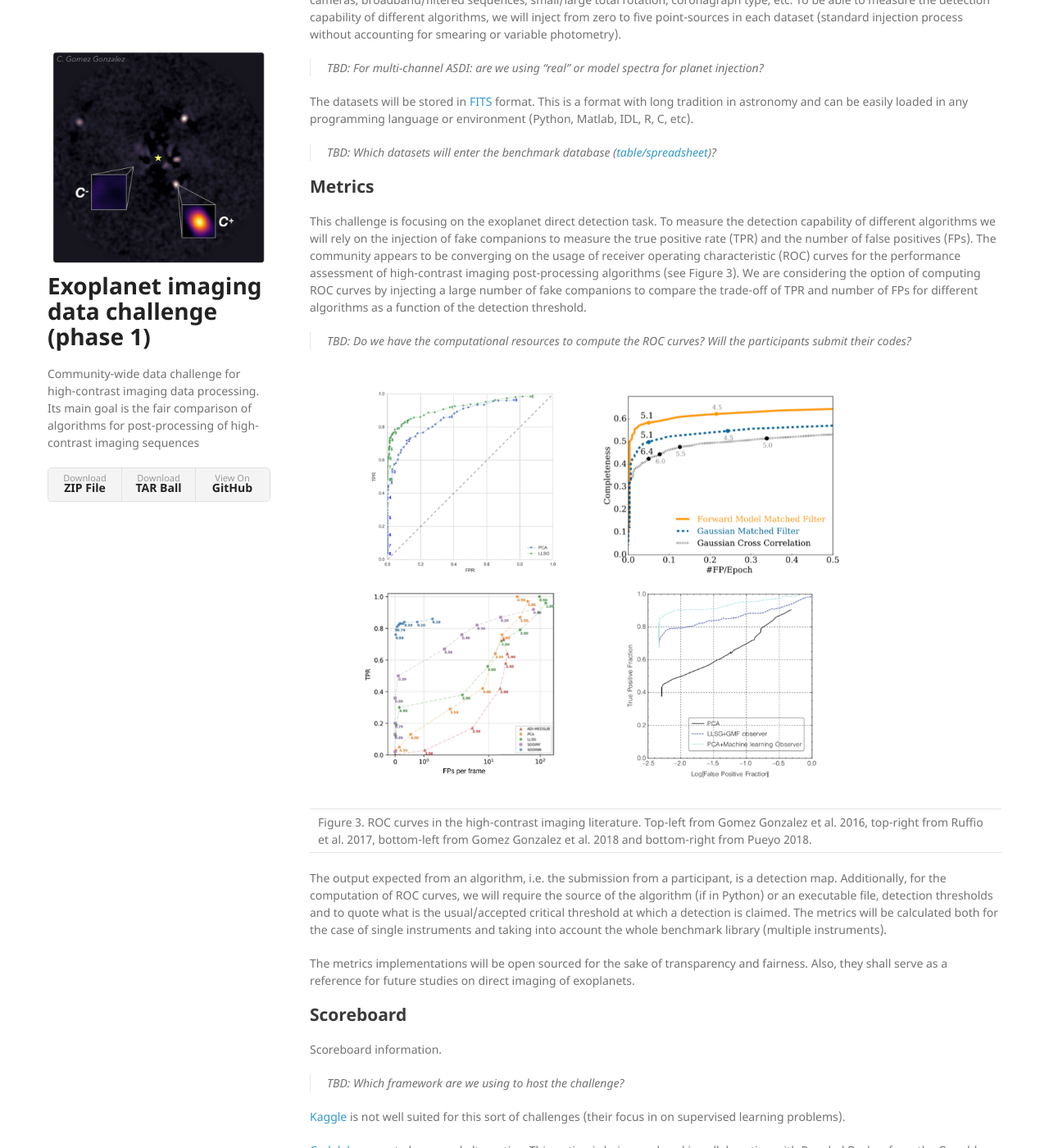
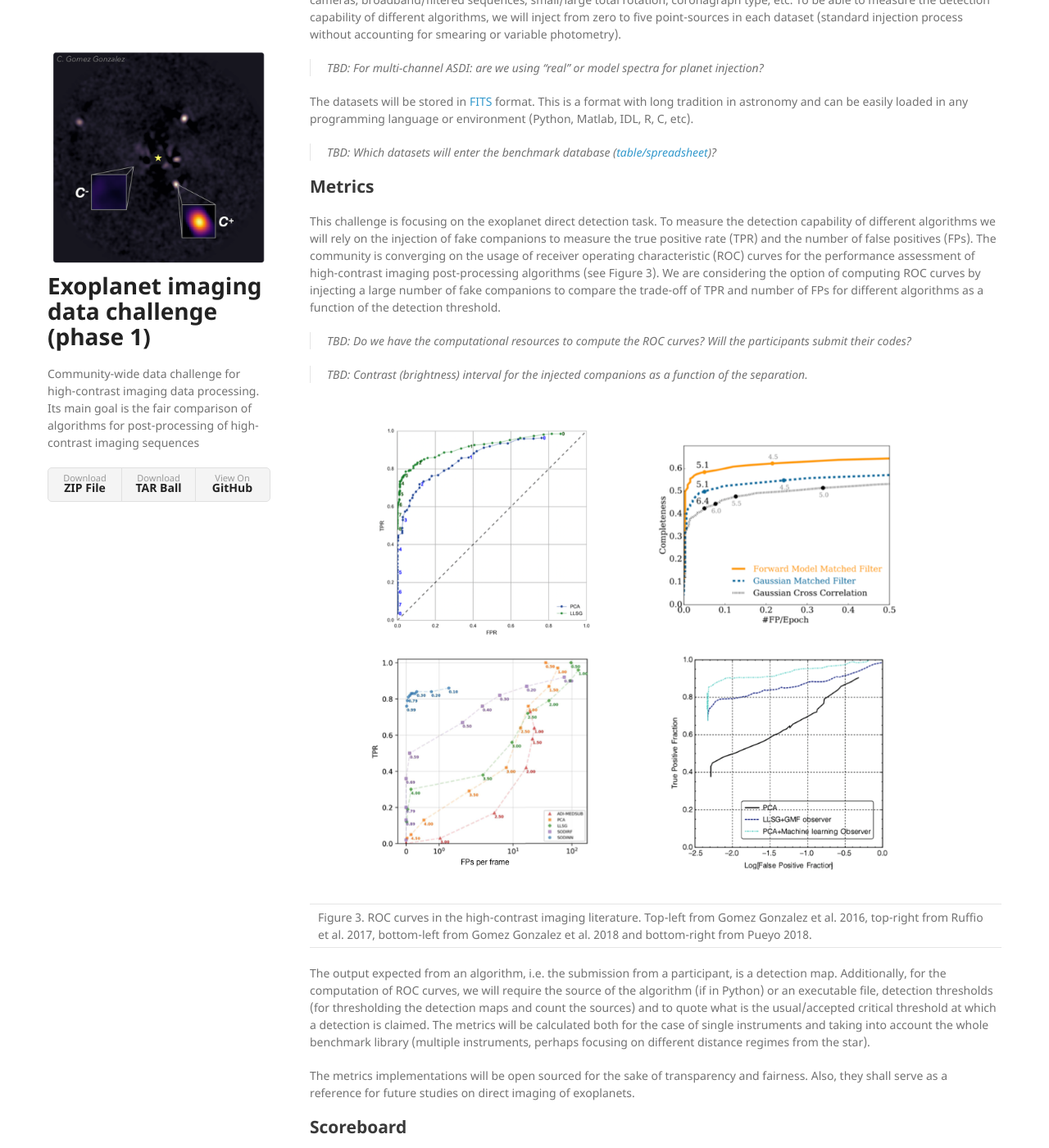
Before and after one commit to carlgogo/exoimaging_challenge, a Jekyll site: the page built from index.md, in a window 1280 px wide and 1400 px high, scrolled down 2145 px. Shown: the whole window at 82% size. Built offline with Jekyll 4.4.1, drawn with Linux system fonts in a browser that asks for light colours; nearby versions of some CDN libraries; our own code applies the rules of GitHub Pages for plain Markdown files; some of the changed text lies outside the part shown.

Commit message:
Restructuring. Adding info on metrics

```diff
--- a/index.md
+++ b/index.md
@@ -20,4 +20,13 @@
 
 ---
 # References
-A non-exhaustive list of past and on-going astronomical data challenges can be found [here](pages/references.md).
+A non-exhaustive list of past and on-going astronomical data challenges can be found below.
+
+* Supernova Photometric Classification Challenge (Kessler 2010). [Arxiv](https://arxiv.org/abs/1001.5210).
+* Results from the Supernova Photometric Classification Challenge (Kessler 2010). [Arxiv](https://arxiv.org/abs/1008.1024).
+* Radial-velocity Fitting Challenge I (Dumusque 2017). [Arxiv](https://arxiv.org/abs/1607.06487).
+* Radial-velocity Fitting Challenge II (Dumusque et al. 2017). [Arxiv](https://arxiv.org/abs/1609.03674).
+* The Strong Gravitational Lens Finding Challenge (Metcalf 2018). [Arxiv](https://arxiv.org/abs/1802.03609).
+* [WFIRST: Microlensing Analysis Data Challenge](http://microlensing-source.org/).
+* [WFIRST Exoplanet Data Challenges](https://wfirst.ipac.caltech.edu/sims/CGI_Data_Challenges.html).
+* [The Photometric LSST Astronomical Time-Series Classification Challenge (PLAsTiCC)](https://plasticcblog.wordpress.com/).
--- a/pages/metrics.md
+++ b/pages/metrics.md
@@ -1,11 +1,13 @@
-This challenge is focusing on the exoplanet direct detection task. To measure the detection capability of different algorithms we will rely on the injection of fake companions to measure the true positive rate (TPR) and the number of false positives (FPs). The community appears to be converging on the usage of receiver operating characteristic (ROC) curves for the performance assessment of high-contrast imaging post-processing algorithms (see Figure 3). We are considering the option of computing ROC curves by injecting a large number of fake companions to compare the trade-off of TPR and number of FPs for different algorithms as a function of the detection threshold.
+This challenge is focusing on the exoplanet direct detection task. To measure the detection capability of different algorithms we will rely on the injection of fake companions to measure the true positive rate (TPR) and the number of false positives (FPs). The community is converging on the usage of receiver operating characteristic (ROC) curves for the performance assessment of high-contrast imaging post-processing algorithms (see Figure 3). We are considering the option of computing ROC curves by injecting a large number of fake companions to compare the trade-off of TPR and number of FPs for different algorithms as a function of the detection threshold.
 
 > TBD: Do we have the computational resources to compute the ROC curves? Will the participants submit their codes?
 
-| ![data](https://raw.githubusercontent.com/carlgogo/exoimaging_challenge/master/assets/images/challenge_illustrations.003.png){:width="700px"} |
+> TBD: Contrast (brightness) interval for the injected companions as a function of the separation.
+
+| ![data](https://raw.githubusercontent.com/carlgogo/exoimaging_challenge/master/assets/images/challenge_illustrations.003.png){:width="800px"} |
 |---|
 | Figure 3. ROC curves in the high-contrast imaging literature. Top-left from Gomez Gonzalez et al. 2016, top-right from Ruffio et al. 2017, bottom-left from Gomez Gonzalez et al. 2018 and bottom-right from Pueyo 2018. |
 
-The output expected from an algorithm, i.e. the submission from a participant, is a detection map. Additionally, for the computation of ROC curves, we will require the source of the algorithm (if in Python) or an executable file, detection thresholds and to quote what is the usual/accepted critical threshold at which a detection is claimed. The metrics will be calculated both for the case of single instruments and taking into account the whole benchmark library (multiple instruments).
+The output expected from an algorithm, i.e. the submission from a participant, is a detection map. Additionally, for the computation of ROC curves, we will require the source of the algorithm (if in Python) or an executable file, detection thresholds (for thresholding the detection maps and count the sources) and to quote what is the usual/accepted critical threshold at which a detection is claimed. The metrics will be calculated both for the case of single instruments and taking into account the whole benchmark library (multiple instruments, perhaps focusing on different distance regimes from the star).
 
 The metrics implementations will be open sourced for the sake of transparency and fairness. Also, they shall serve as a reference for future studies on direct imaging of exoplanets.
```
Also changed, not shown: pages/context.md (+1 -1 lines), pages/references.md (deleted, +0 -9 lines), assets/images/challenge_illustrations.003.png.
